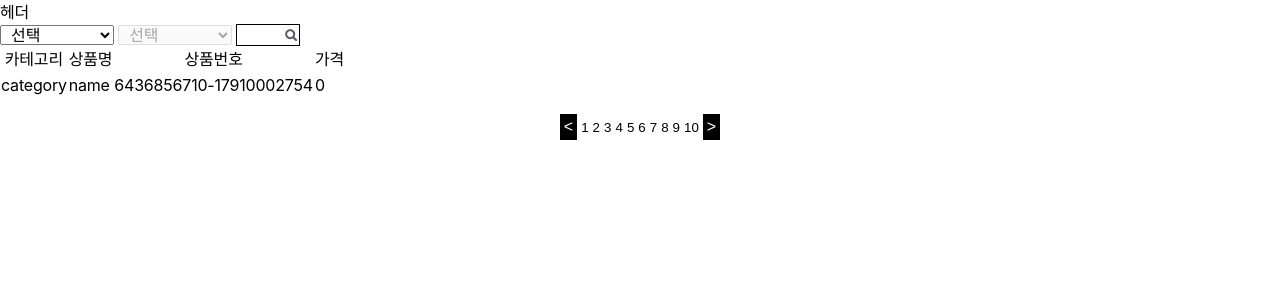
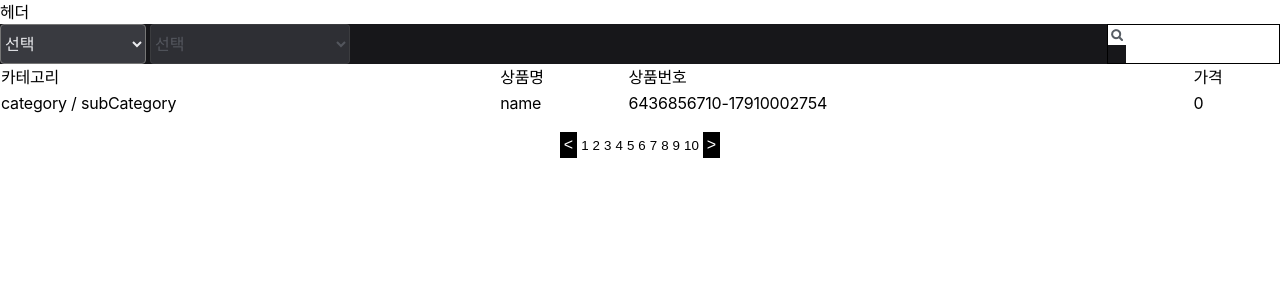
Before and after one commit to Junction-2023/frontend, a React (Vite) app: page / in a window 1280 px wide. Shown: the top 300 px of the page. Built offline with nearby package versions, Linux system fonts and the light colour scheme.

Commit message:
:sparkles: Add mainpage UI

```diff
--- a/src/component/Input/SearchInput.tsx
+++ b/src/component/Input/SearchInput.tsx
@@ -41,6 +41,7 @@ function SearchInput({
 
   return (
     <SearchInputBox width={width}>
+      <SearchIcon />
       <Input
         type='text'
         id={id}
@@ -56,7 +57,6 @@ function SearchInput({
         }}
         required={required}
       />
-      <SearchButton type='button' onClick={handleSearch} disabled={disabled} />
     </SearchInputBox>
   );
 }
@@ -71,7 +71,7 @@ const Input = styled.input`
   width: 100%;
 `;
 
-const SearchButton = styled.button`
+const SearchIcon = styled.span`
   width: 20px;
   height: 20px;
   margin-right: 0;
@@ -79,11 +79,6 @@ const SearchButton = styled.button`
   background-image: url(${searchIcon20});
   background-repeat: no-repeat;
   background-position: center;
-
-  :disabled {
-    cursor: default;
-    background-color: ${({ theme }) => theme.gray1_5};
-  }
 `;
 
 export default SearchInput;
--- a/src/page/MainPage/MainPage.tsx
+++ b/src/page/MainPage/MainPage.tsx
@@ -24,9 +24,11 @@ const MainPage = () => {
   return (
     <>
       <form onSubmit={handleSubmit(onSubmit)}>
-        <InputWrap width='300px'>
+        <TopWrapper>
+          <InputWrap>
             <Select
               id='category'
+              width='146px'
               onChange={(e) => {
                 setCategory(e.target.value);
               }}
@@ -40,6 +42,7 @@ const MainPage = () => {
             </Select>
             <Select
               id='subCategory'
+              width='200px'
               onChange={(e) => {
                 setSubCategory(e.target.value);
               }}
@@ -54,10 +57,11 @@ const MainPage = () => {
                   </option>
                 ))}
             </Select>
+          </InputWrap>
           <SearchInput id='productId' {...{ register }} search={() => {}} width='200px' />
-        </InputWrap>
+        </TopWrapper>
       </form>
-      <table>
+      <Table>
         <thead>
           <tr>
             <th>카테고리</th>
@@ -69,25 +73,31 @@ const MainPage = () => {
         <tbody>
           {mockData.products.map(({ id, category, subCategory, name, productCode, price }) => (
             <tr key={id} onClick={() => navigate(`${URL.PRODUCT}?code=${productCode}`)}>
-              <td>{category}</td>
+              <td>
+                {category} / {subCategory}
+              </td>
               <td>{name}</td>
               <td>{productCode}</td>
               <td>{price}</td>
             </tr>
           ))}
         </tbody>
-      </table>
+      </Table>
       <Pagination total={mockData.totalCount} limit={10} page={page} setPage={setPage} />
     </>
   );
 };
 
-const Text = styled.p`
-  color: ${({ theme }) => theme.color.gray_50};
+const TopWrapper = styled.div`
+  display: flex;
+  justify-content: space-between;
+  background-color: ${({ theme }) => theme.color.black};
 `;
 
-const FlexBox = styled.div`
-  display: flex;
+const Table = styled.table`
+  width: 100%;
+  border-collapse: collapse;
+  text-align: left;
 `;
 
 export default MainPage;
--- a/src/style/input.tsx
+++ b/src/style/input.tsx
@@ -11,16 +11,17 @@ export const InputWrap = styled.div<{ width?: string }>`
   }
 `;
 
-export const Select = styled.select`
-  width: 100%;
-  height: 20px;
+export const Select = styled.select<{ width?: string }>`
+  width: ${(props) => props.width ?? '100%'};
+  height: 40px;
   font-size: 1rem;
-  padding: 0 22px 0 6px;
+  padding-right: 22px;
+  background-color: ${({ theme }) => theme.color.gray_800};
+  color: ${({ theme }) => theme.color.gray_200};
+  border-radius: 4px;
 
-  &:not(:has(option:checked)) {
-    color: ${({ theme }) => theme.gray3};
-  }
-  option {
-    color: ${({ theme }) => theme.black};
+  &:disabled {
+    background-color: ${({ theme }) => theme.color.gray_800};
+    color: ${({ theme }) => theme.color.gray_650};
   }
 `;
```
Lines whose indentation alone changed are shown as unchanged.
